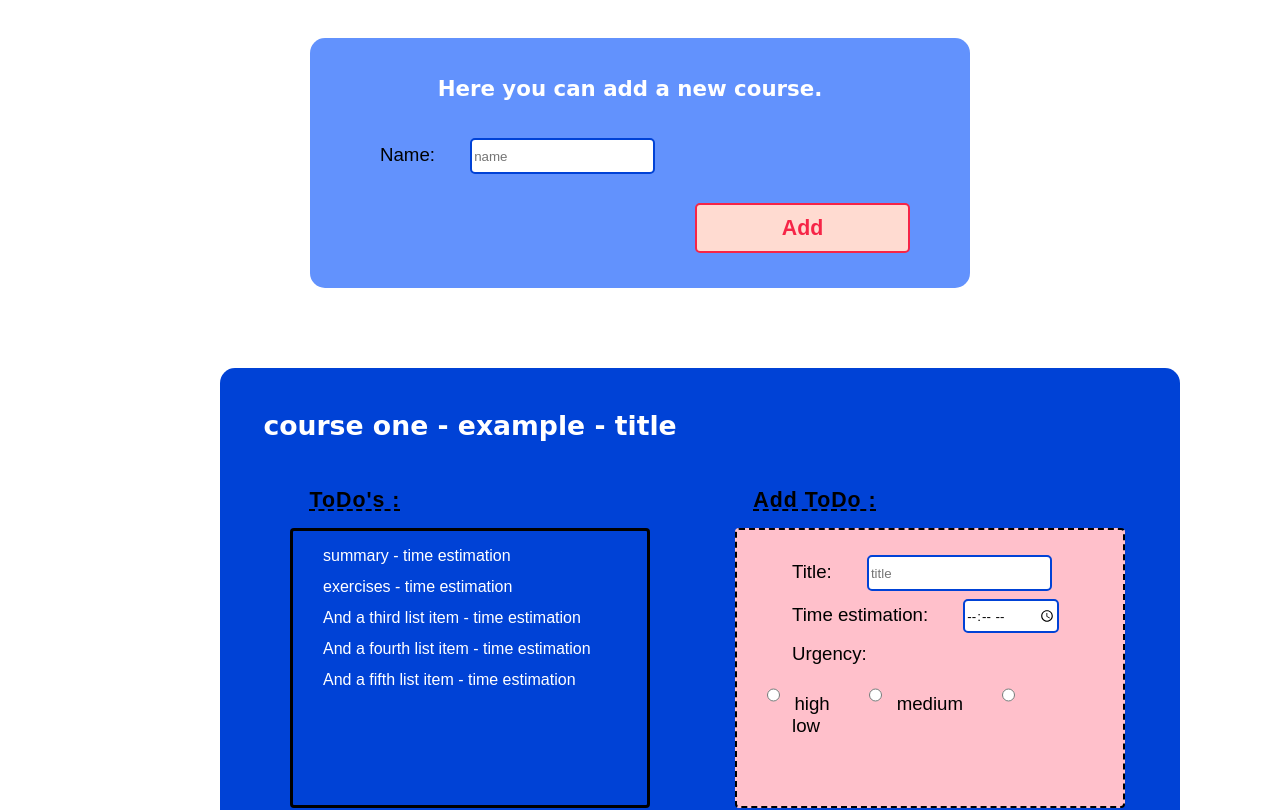
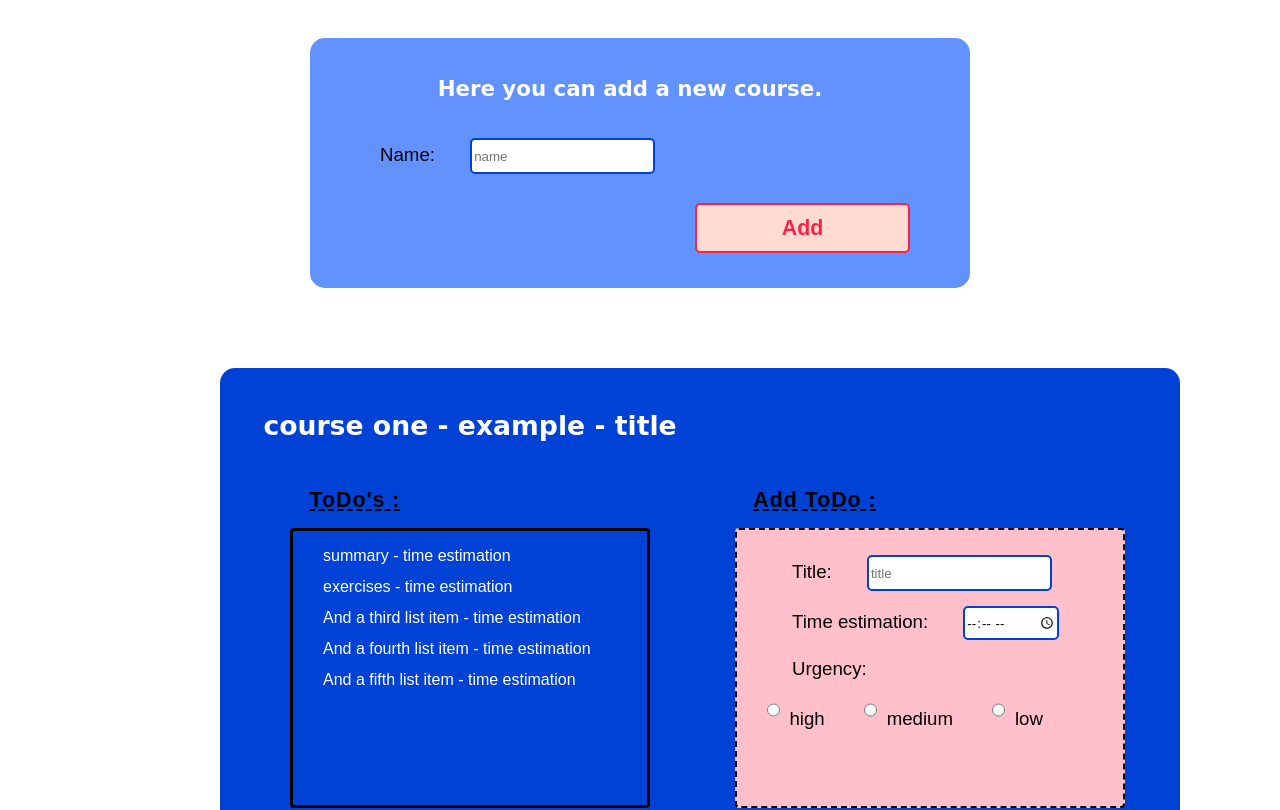
Before and after one commit to BaderSarah/JavaScript, a plain HTML site: page courses.html in a window 1280 px wide. Shown: the part 178-988 px from the top of the page. Drawn offline with Linux system fonts and the light colour scheme; a web font is replaced by a local one.

Commit message:
font size

```diff
--- a/css/stylesheetCourses.css
+++ b/css/stylesheetCourses.css
@@ -266,9 +266,10 @@ input {
   grid-column-start: 2;
   grid-column-end: 5;
   display: inline;
+  font-size: 12pt;
 }
 
 .radioB {
-  margin-right: -20px;
+  margin-right: -25px;
   margin-top: 15px;
 }
```
